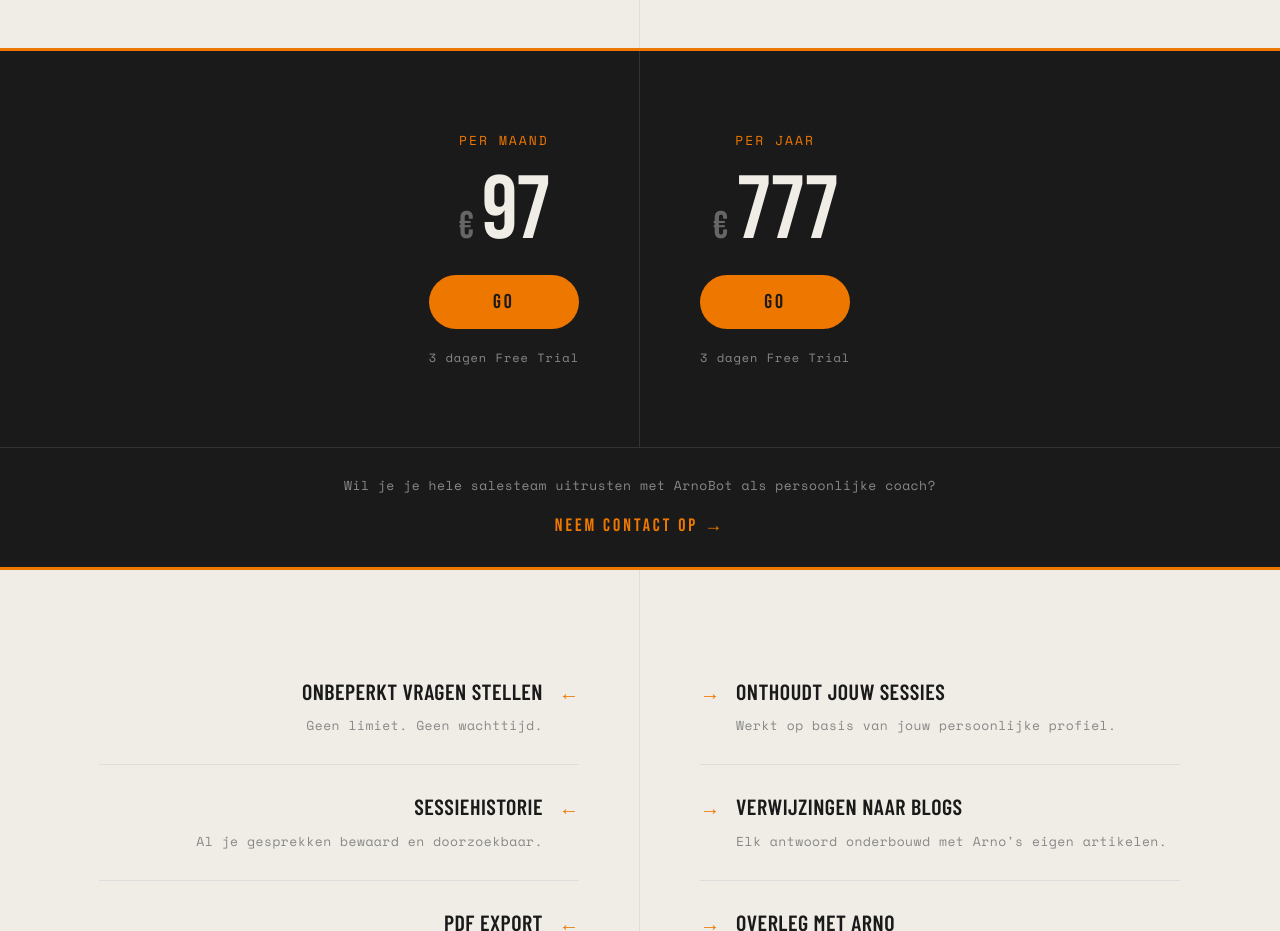
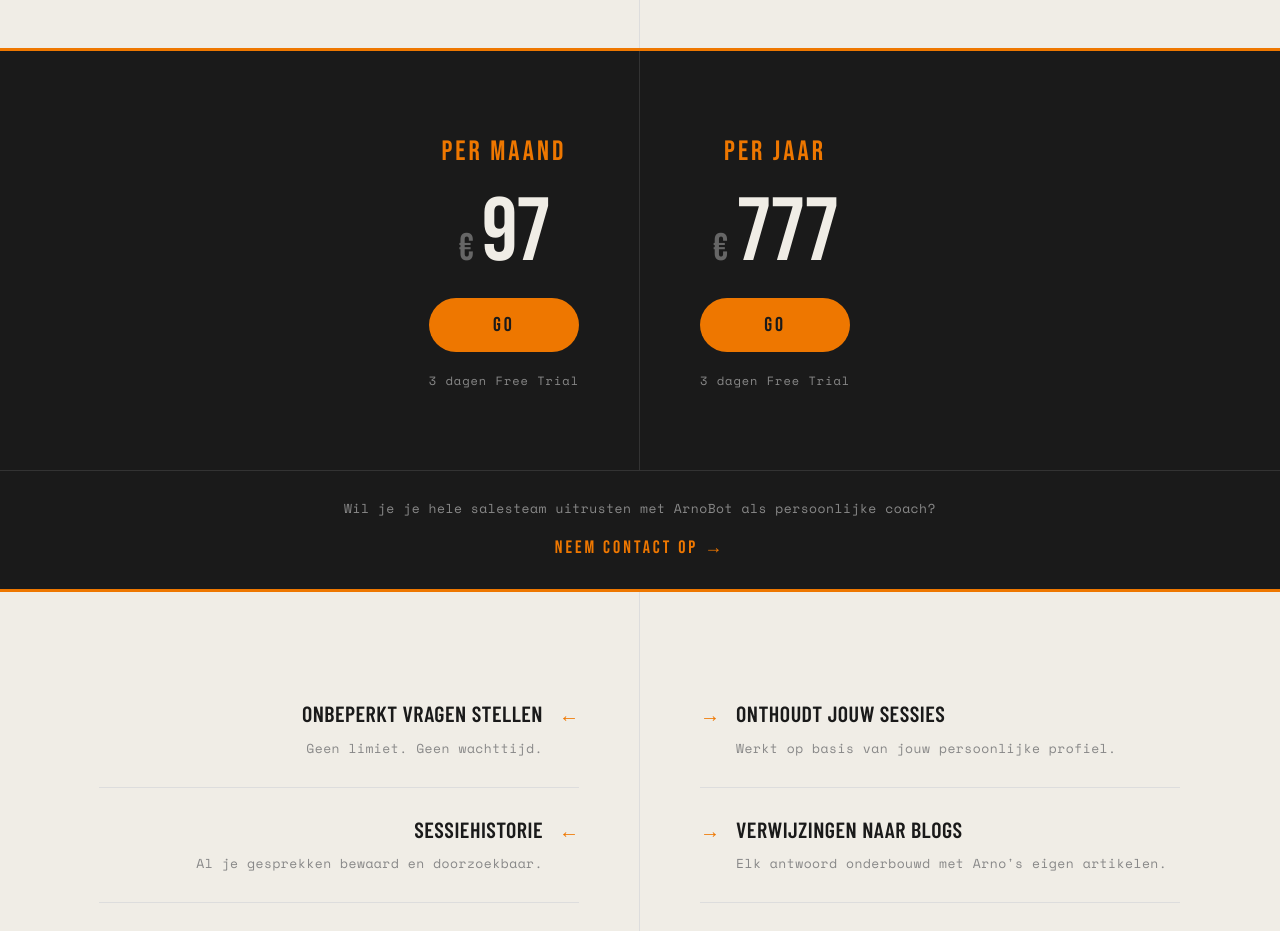
Before and after one commit to arnoceo-ops/arno-blog, a Next.js app: page /arnobot in a window 1280 px wide. Shown: the part 1360-2291 px from the top of the page. Built offline with nearby package versions, Linux system fonts and the light colour scheme; a web font is replaced by a local one.

Commit message:
fix: per maand/jaar in Bebas Neue 28px

```diff
--- a/app/arnobot/page.tsx
+++ b/app/arnobot/page.tsx
@@ -267,7 +267,7 @@ export default function ArnoBotLandingPage() {
         {/* LEFT: PER MAAND — zelfde kolom als subscribe-text-col */}
         <div className="subscribe-text-col" style={{alignItems:'center', padding:'80px 60px'}}>
           <div style={{display:'flex', flexDirection:'column', alignItems:'center', gap:'20px', textAlign:'center'}}>
-            <span style={{fontSize:'13px', letterSpacing:'2px', textTransform:'uppercase', color:'#EE7700', fontFamily:"'Space Mono', monospace"}}>Per maand</span>
+            <span style={{fontSize:'28px', letterSpacing:'3px', textTransform:'uppercase', color:'#EE7700', fontFamily:"'Bebas Neue', sans-serif"}}>Per maand</span>
             <div style={{display:'flex', alignItems:'baseline', gap:'8px'}}>
               <span style={{fontFamily:"'Bebas Neue', sans-serif", fontSize:'clamp(28px, 3vw, 44px)', color:'#666', letterSpacing:0}}>€</span>
               <span style={{fontFamily:"'Bebas Neue', sans-serif", fontSize:'clamp(64px, 7vw, 104px)', color:'#f0ede6', letterSpacing:'-2px', lineHeight:0.9}}>97</span>
@@ -287,7 +287,7 @@ export default function ArnoBotLandingPage() {
         {/* RIGHT: PER JAAR — zelfde kolom als canvas-right */}
         <div className="canvas-right" style={{background:'#1a1a1a', justifyContent:'center', alignItems:'flex-start', padding:'80px 60px'}}>
           <div style={{display:'flex', flexDirection:'column', alignItems:'center', gap:'20px', textAlign:'center'}}>
-            <span style={{fontSize:'13px', letterSpacing:'2px', textTransform:'uppercase', color:'#EE7700', fontFamily:"'Space Mono', monospace"}}>Per jaar</span>
+            <span style={{fontSize:'28px', letterSpacing:'3px', textTransform:'uppercase', color:'#EE7700', fontFamily:"'Bebas Neue', sans-serif"}}>Per jaar</span>
             <div style={{display:'flex', alignItems:'baseline', gap:'8px'}}>
               <span style={{fontFamily:"'Bebas Neue', sans-serif", fontSize:'clamp(28px, 3vw, 44px)', color:'#666', letterSpacing:0}}>€</span>
               <span style={{fontFamily:"'Bebas Neue', sans-serif", fontSize:'clamp(64px, 7vw, 104px)', color:'#f0ede6', letterSpacing:'-2px', lineHeight:0.9}}>777</span>
```
